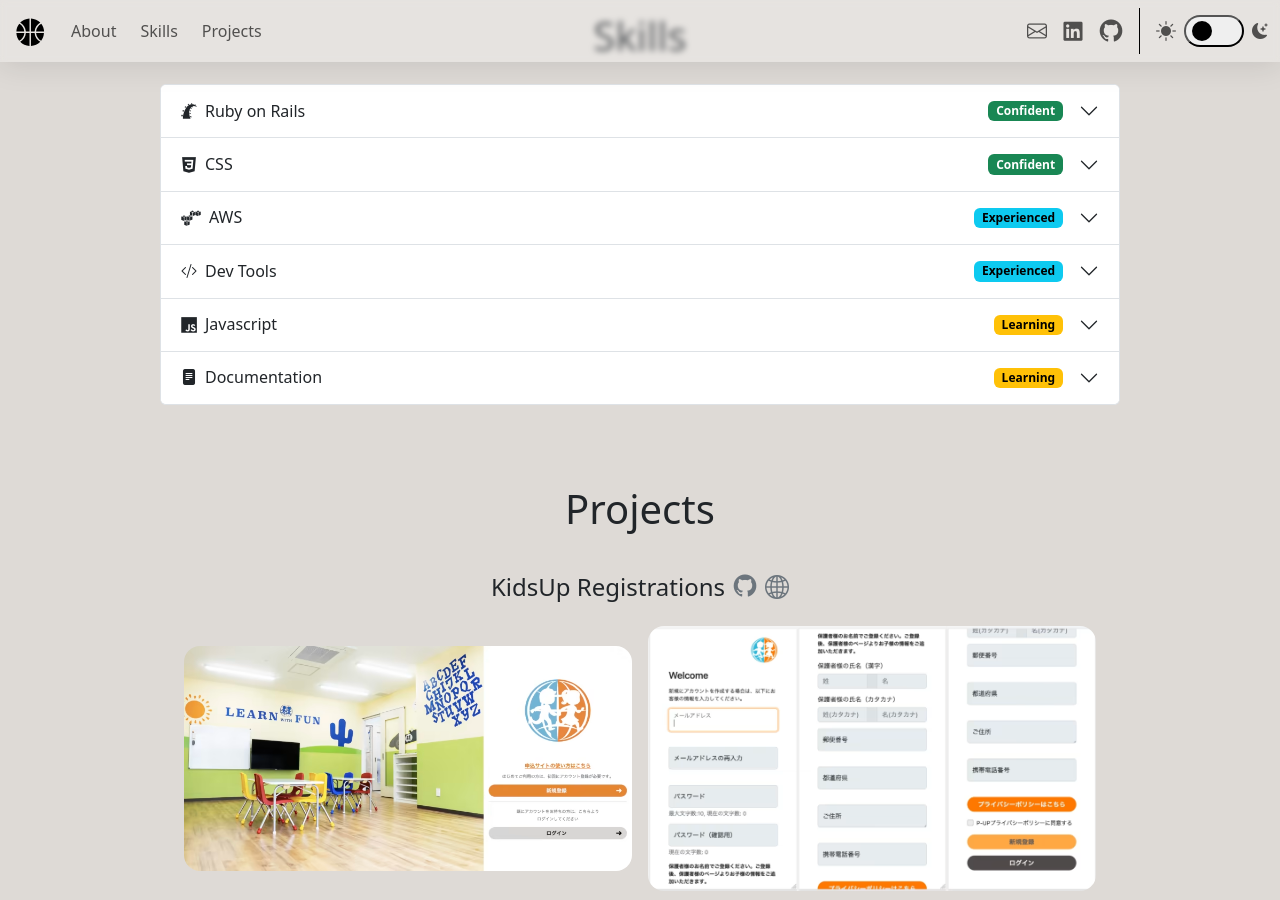
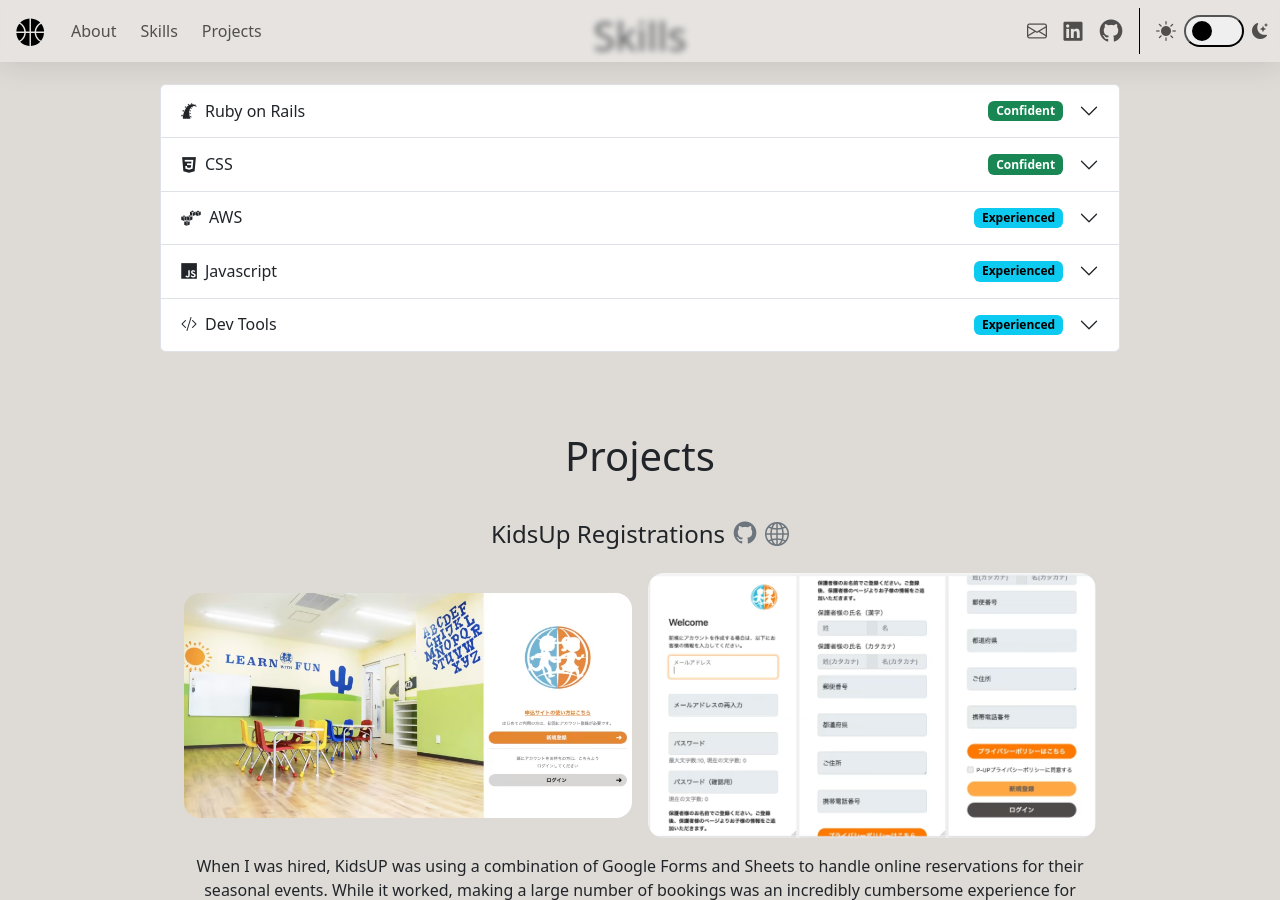
Before and after one commit to Brett-Tanner/Brett-Tanner.github.io, a Jekyll site: the page built from index.html, in a window 1280 px wide and 900 px high, scrolled down 1552 px. Built offline with Jekyll 4.4.1, drawn with Linux system fonts in a browser that asks for light colours.

Commit message:
Update with new JS tech

```diff
--- a/index.html
+++ b/index.html
@@ -243,6 +243,10 @@
               Bootstrap
             </li>
             <li class="list-group-item">
+              <i class="devicon-tailwindcss-plain"></i>
+              Tailwind
+            </li>
+            <li class="list-group-item">
               <i class="devicon-sass-original"></i>
               Sass
             </li>
@@ -385,6 +389,100 @@
     </div>
 
     <div class="accordion-item">
+      <h2 class="accordion-header" id="js-header">
+        <button
+          class="accordion-button collapsed"
+          type="button"
+          data-bs-toggle="collapse"
+          data-bs-target="#js-body"
+          aria-expanded="false"
+          aria-controls="js-body"
+        >
+          <i class="devicon-javascript-plain pe-2"></i>
+          Javascript
+          <span class="flex-grow-1"></span>
+          <span class="badge text-bg-info me-3">Experienced</span>
+        </button>
+      </h2>
+      <div
+        id="js-body"
+        class="accordion-collapse collapse"
+        aria-labelledby="js-header"
+        data-bs-parent="#skillsAccordion"
+      >
+        <div class="accordion-body d-flex flex-column flex-lg-row gap-3">
+          <div class="flex-grow-1">
+            <p>
+              I have some familiarity with the basics of vanilla JS (things on
+              the level of <code>.querySelectorAll</code> and the different
+              variables/comparison operators), but am a bit rusty on anything
+              beyond that after mostly using Hotwire for 6 months while working
+              on the registration site.
+            </p>
+            <p>
+              Now that I'm just making changes and adding features to that site,
+              I plan to brush up on JS and pick up The Odin Project where I left
+              off, right at the start of Advanced Javascript. Hopefully that
+              will give me a working knowledge of the finer points of the
+              language, as well as how to use React, and if all goes to plan
+              I'll leverage that freshly gained knowledge (and probably some
+              further research on Impact.js) into making an educational games
+              site for KidsUP students.
+            </p>
+          </div>
+          <ul class="list-group list-group-flush text-lg-end">
+            <li class="list-group-item">
+              <h6>Related Skills</h6>
+            </li>
+            <li class="list-group-item">
+              <img
+                src="{{ site.baseurl }}/assets/images/astro.svg"
+                alt="Astro Logo"
+                height="16px"
+                class="astro"
+              />
+              Astro
+            </li>
+            <li class="list-group-item">
+              <svg
+                viewBox="0 0 196 196"
+                xmlns="http://www.w3.org/2000/svg"
+                width="16px"
+                height="16px"
+                class="hotwire"
+              >
+                <path
+                  d="m16.38 184.8 109.46-44.72-35.27-3.31 76.73-66.59-44.33-4.16 53.9-55.53-136.52 70.03 54.89 6.44-67.32 54.38 30.07 2.97z"
+                />
+              </svg>
+              Hotwire
+            </li>
+            <li class="list-group-item">
+              <i class="devicon-npm-original-wordmark"></i>
+              npm/pnpm
+            </li>
+            <li class="list-group-item">
+              <i class="devicon-typescript-plain"></i>
+              Typescript
+            </li>
+            <li class="list-group-item">
+              <i class="devicon-webpack-plain"></i>
+              Webpack
+            </li>
+            <li class="list-group-item">
+              <img
+                src="{{ site.baseurl }}/assets/images/vite.svg"
+                alt="Vite Logo"
+                height="20px"
+              />
+              Vite
+            </li>
+          </ul>
+        </div>
+      </div>
+    </div>
+
+    <div class="accordion-item">
       <h2 class="accordion-header" id="devtools-header">
         <button
           class="accordion-button collapsed"
@@ -464,138 +562,6 @@
         </div>
       </div>
     </div>
-
-    <div class="accordion-item">
-      <h2 class="accordion-header" id="js-header">
-        <button
-          class="accordion-button collapsed"
-          type="button"
-          data-bs-toggle="collapse"
-          data-bs-target="#js-body"
-          aria-expanded="false"
-          aria-controls="js-body"
-        >
-          <i class="devicon-javascript-plain pe-2"></i>
-          Javascript
-          <span class="flex-grow-1"></span>
-          <span class="badge text-bg-warning me-3">Learning</span>
-        </button>
-      </h2>
-      <div
-        id="js-body"
-        class="accordion-collapse collapse"
-        aria-labelledby="js-header"
-        data-bs-parent="#skillsAccordion"
-      >
-        <div class="accordion-body d-flex flex-column flex-lg-row gap-3">
-          <div class="flex-grow-1">
-            <p>
-              I have some familiarity with the basics of vanilla JS (things on
-              the level of <code>.querySelectorAll</code> and the different
-              variables/comparison operators), but am a bit rusty on anything
-              beyond that after mostly using Hotwire for 6 months while working
-              on the registration site.
-            </p>
-            <p>
-              Now that I'm just making changes and adding features to that site,
-              I plan to brush up on JS and pick up The Odin Project where I left
-              off, right at the start of Advanced Javascript. Hopefully that
-              will give me a working knowledge of the finer points of the
-              language, as well as how to use React, and if all goes to plan
-              I'll leverage that freshly gained knowledge (and probably some
-              further research on Impact.js) into making an educational games
-              site for KidsUP students.
-            </p>
-          </div>
-          <ul class="list-group list-group-flush text-lg-end">
-            <li class="list-group-item">
-              <h6>Related Skills</h6>
-            </li>
-            <li class="list-group-item">
-              <svg
-                viewBox="0 0 196 196"
-                xmlns="http://www.w3.org/2000/svg"
-                width="16px"
-                height="16px"
-                class="hotwire"
-              >
-                <path
-                  d="m16.38 184.8 109.46-44.72-35.27-3.31 76.73-66.59-44.33-4.16 53.9-55.53-136.52 70.03 54.89 6.44-67.32 54.38 30.07 2.97z"
-                />
-              </svg>
-              Hotwire
-            </li>
-            <li class="list-group-item">
-              <i class="devicon-npm-original-wordmark"></i>
-              npm
-            </li>
-            <li class="list-group-item">
-              <i class="devicon-typescript-plain"></i>
-              Typescript
-            </li>
-            <li class="list-group-item">
-              <i class="devicon-webpack-plain"></i>
-              Webpack
-            </li>
-          </ul>
-        </div>
-      </div>
-    </div>
-
-    <div class="accordion-item">
-      <h2 class="accordion-header" id="docs-header">
-        <button
-          class="accordion-button collapsed"
-          type="button"
-          data-bs-toggle="collapse"
-          data-bs-target="#docs-body"
-          aria-expanded="false"
-          aria-controls="docs-body"
-        >
-          <i class="bi bi-file-text-fill pe-2"></i>
-          Documentation
-          <span class="flex-grow-1"></span>
-          <span class="badge text-bg-warning me-3">Learning</span>
-        </button>
-      </h2>
-      <div
-        id="docs-body"
-        class="accordion-collapse collapse"
-        aria-labelledby="docs-header"
-        data-bs-parent="#skillsAccordion"
-      >
-        <div class="accordion-body d-flex flex-column flex-lg-row gap-3">
-          <div class="flex-grow-1">
-            <p>
-              Now that the
-              <a href="#ku-registration">KidsUP Registration Site</a>
-              is in production use, I've been tasked with writing documentation
-              for it so anyone who replaces me should I leave can continue
-              adding features or fixing bugs as needed. It's early days yet as
-              I've been swamped with new feature requests/changes since the site
-              launched, but I plan to create comprehensive docs for both the
-              backend of the site and its hosting setup. They'll be presented as
-              a static site built with Astro and the Starlight template.
-            </p>
-          </div>
-          <ul class="list-group list-group-flush text-lg-end">
-            <li class="list-group-item">
-              <h6>Related Skills</h6>
-            </li>
-            <li class="list-group-item">
-              <img
-                src="{{ site.baseurl }}/assets/images/astro.svg"
-                alt="Astro Logo"
-                height="16px"
-                class="astro"
-              />
-              Astro
-            </li>
-          </ul>
-        </div>
-      </div>
-    </div>
-  </div>
 </section>
 
 <section
```
Also changed, not shown: assets/images/vite.svg (added).
